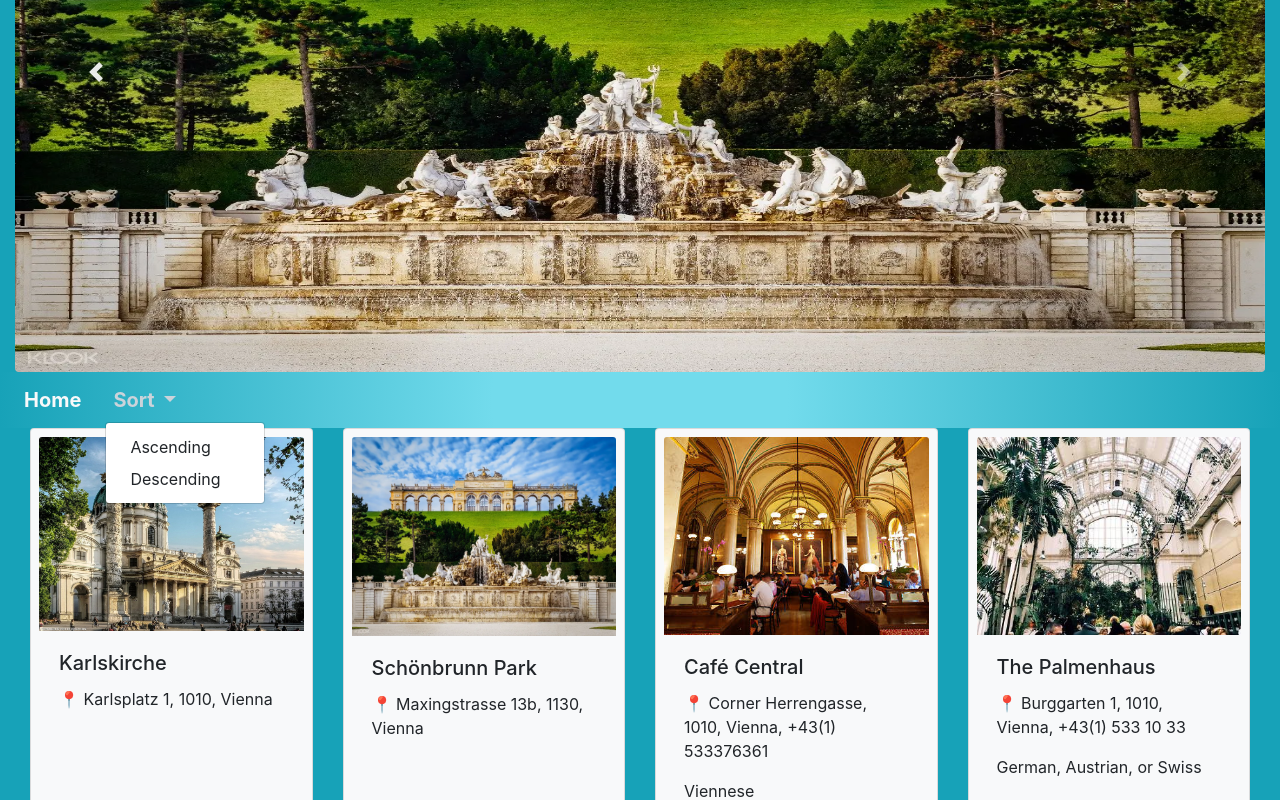
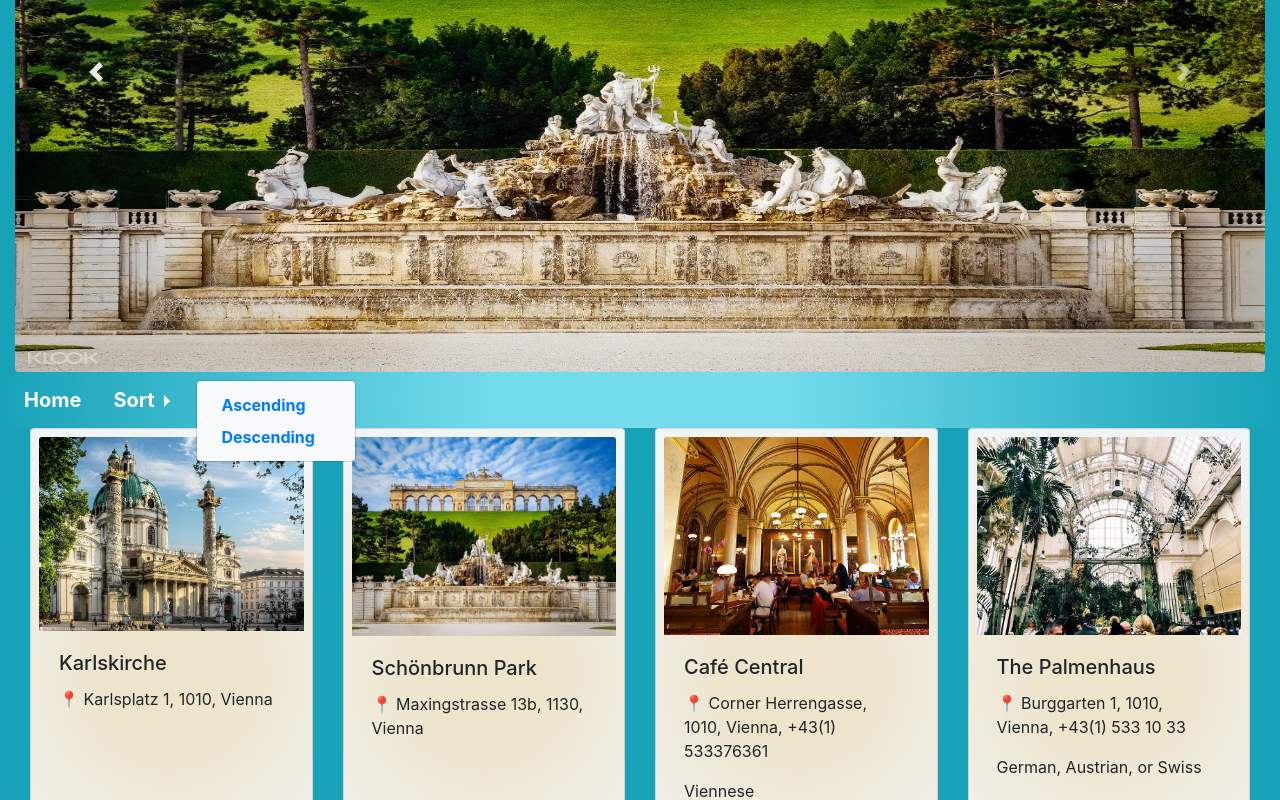
Before and after one commit to admirsaraseli/CFLMS-AdmirSaraseli-CodeReview-06, a plain HTML site: page index.html in a window 1280 px wide. Both pictures are taken after a click on the button "Sort". Shown: the part 470-1270 px from the top of the page. Drawn offline with nearby package versions, Linux system fonts and the light colour scheme.

Commit message:
Code Review 06

```diff
--- a/css/index.sass
+++ b/css/index.sass
@@ -4,6 +4,8 @@
 .jumbotron
 	background: radial-gradient(circle, rgba(114,219,236,1) 23%, rgba(23,162,184,1) 100%)
 
+.card
+	background: radial-gradient(circle, rgba(238,228,204,1) 23%, rgba(240,244,245,1) 88%)
 
 @media screen and (max-width: 767px)
 	.card img
--- a/index.html
+++ b/index.html
@@ -32,15 +32,15 @@
 		<div class="collapse navbar-collapse" id="navbarNavDropdown">
 		    <ul class="navbar-nav">
 				<li class="nav-item active">
-					<a class="navbar-brand nav-link font-weight-bold text-light" href="index.html">Home <span class="sr-only">(current)</span></a>
+					<a class="navbar-brand nav-link font-weight-bold text-white" href="index.html">Home <span class="sr-only">(current)</span></a>
 				</li>
-				<li class="nav-item dropdown">
-					<a class="navbar-brand nav-link dropdown-toggle font-weight-bold text-light" href="#" id="navbarDropdownMenuLink" role="button" data-toggle="dropdown" aria-haspopup="true" aria-expanded="false">
+				<li class="nav-item dropright">
+					<a class="navbar-brand nav-link dropdown-toggle font-weight-bold text-white" href="#" id="navbarDropdownMenuLink" role="button" data-toggle="dropdown" aria-haspopup="true" aria-expanded="false">
 					Sort
 					</a>
-					<div class="dropdown-menu" aria-labelledby="navbarDropdownMenuLink">
-						<a class="dropdown-item" id="asc" href="#">Ascending</a>
-						<a class="dropdown-item" id="desc" href="#">Descending</a>
+					<div class="dropdown-menu bg-light " aria-labelledby="navbarDropdownMenuLink">
+						<a class="dropdown-item font-weight-bolder text-primary" id="asc" href="#">Ascending</a>
+						<a class="dropdown-item font-weight-bolder text-primary" id="desc" href="#">Descending</a>
 					</div>
 				</li>
 		    </ul>
```
Also changed, not shown: css/index.css, 1 other file.
